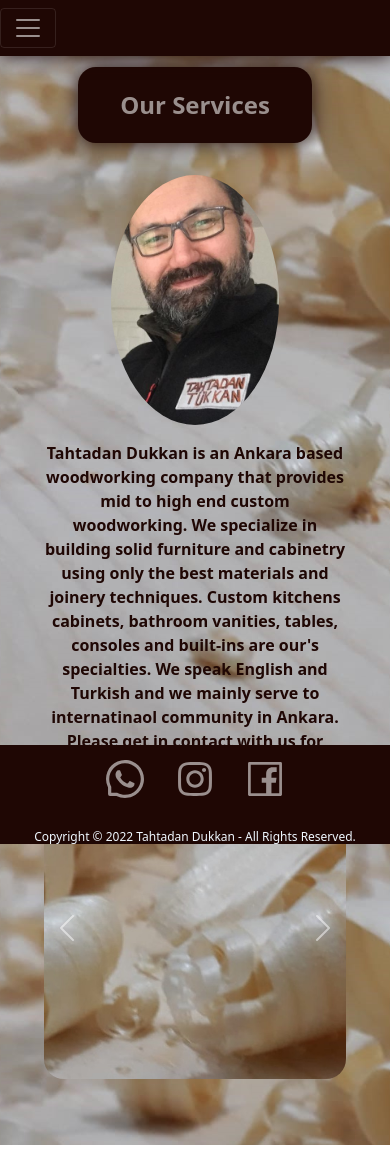
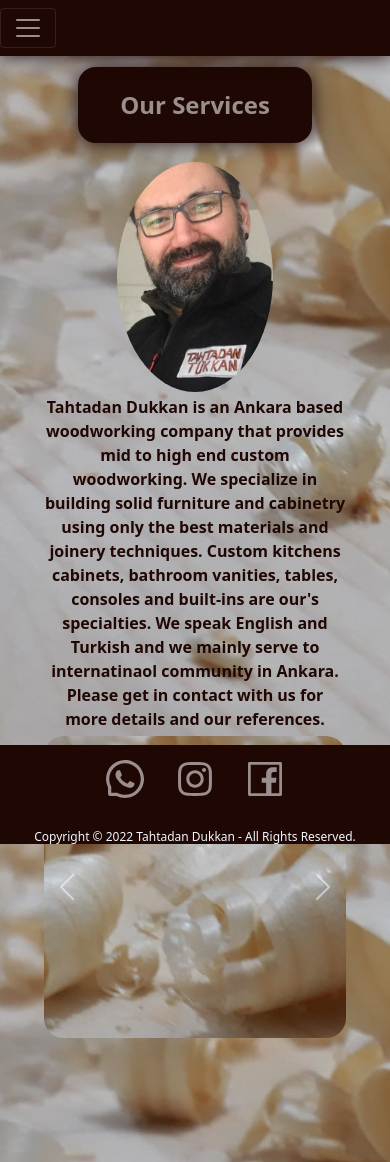
Before and after one commit to emresorkun/handyman-reactjs, a React (Create React App) app: page / in a window 390 px wide. Built offline with nearby package versions, Linux system fonts and the light colour scheme.

Commit message:
works styling

```diff
--- a/src/App.scss
+++ b/src/App.scss
@@ -34,13 +34,11 @@
 }
 
 .form-company-info {
-  //background: #c76e32;
   display: flex;
   justify-content: center;
   align-items: center;
 }
 .home-introduction {
-  //background: #c76e32;
   display: flex;
   justify-content: center;
   text-align: center;
@@ -68,11 +66,8 @@
   text-align: center;
   align-items: center;
 }
-.home-photo {
-  //background: #a87c60;
-}
+
 .home-photo-carpenter {
-  //display: none;
   border-radius: 50%;
   height: 500px;
 }
@@ -189,7 +184,6 @@
 }
 
 .d-block {
-
   border-radius: 20px;
 }
 
@@ -228,22 +222,13 @@
   .home-photo-carpenter {
     //display: none;
     border-radius: 50%;
-    height: 250px;
+    height: 230px;
   }
 
-  // header {
-  //   border-radius: 8px;
-  //   display: flex;
-  //   text-align: center;
-  //   //color: rgba(0, 0, 0, 0.55);
-  //   box-shadow: 0 0 10px 0 rgba(72, 94, 116, 0.7);
-  //   //background-color: #1f0704;
-  //   //box-shadow: 0 0 20px 0 #1f0704;
-  //   place-items: center;
-  //   align-items: center;
-  //   padding: 8px 0px;
-  //   margin: 150px;
-  // }
+  .home-photo {
+    //display: none;
+    padding: 3px;
+  }
 
   .logo-wrapper {
     margin: auto;
@@ -265,6 +250,15 @@
     font-size: 12px;
     margin: 0;
     margin-bottom: 6px;
+  }
+
+  .carousel-container {
+    //height: 200px;
+    padding-top: 5px;
+    padding-bottom: 10px;
+  }
+  .carousel-container-test {
+    height: 350px;
   }
 }
 @media all and (max-width: 1000px) {
--- a/src/pages/works.scss
+++ b/src/pages/works.scss
@@ -75,7 +75,7 @@
 }
 
 main .wrapper {
-  padding: 50px 15px;
+  padding: 50px 15px 100px;
 }
 
 .post-container {
@@ -84,10 +84,11 @@
 }
 .post {
   flex-grow: 1;
+  border-radius: 10px;
   width: 45%;
   height: auto;
   padding: 50px;
-  //margin-bottom: 50px;
+  //margin-bottom: 650px;
   margin: 10px;
   background-color: #a87c60;
   box-shadow: 10px 20px 20px 10px #1f0704;
```
